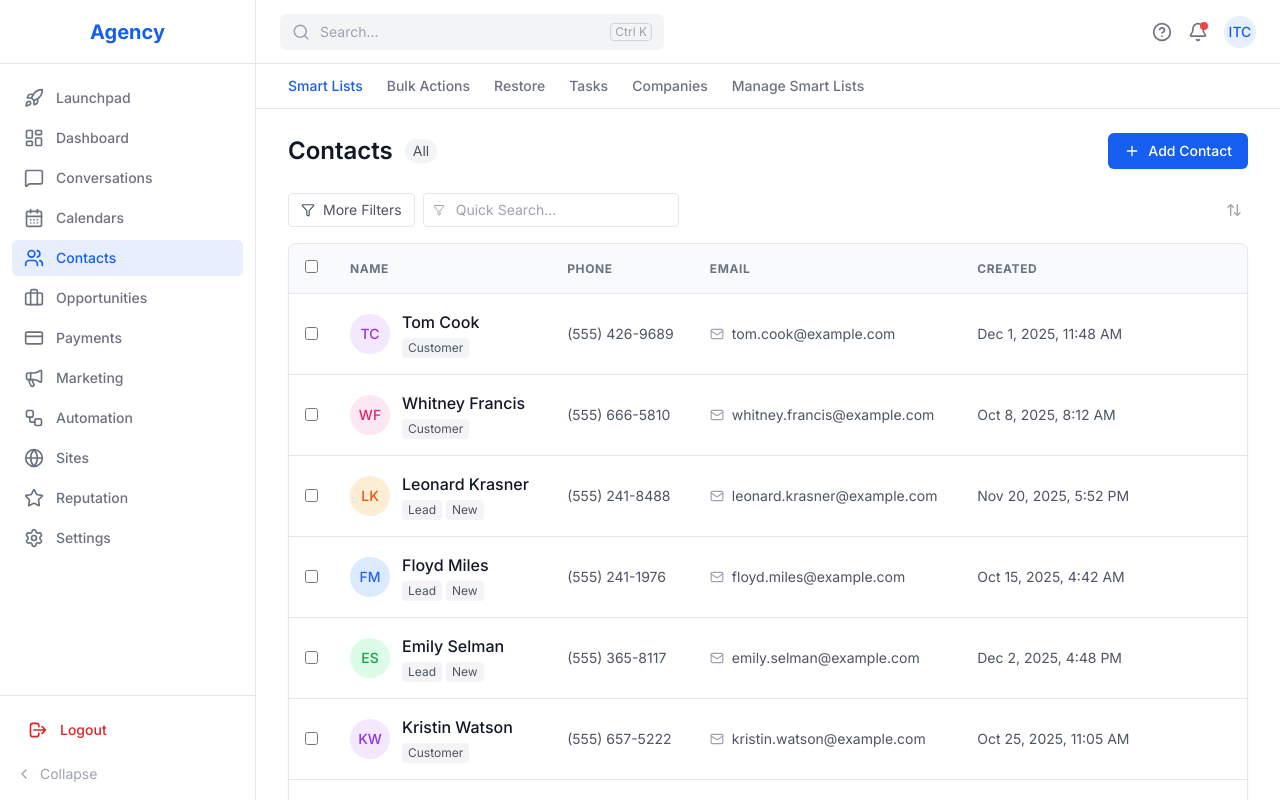
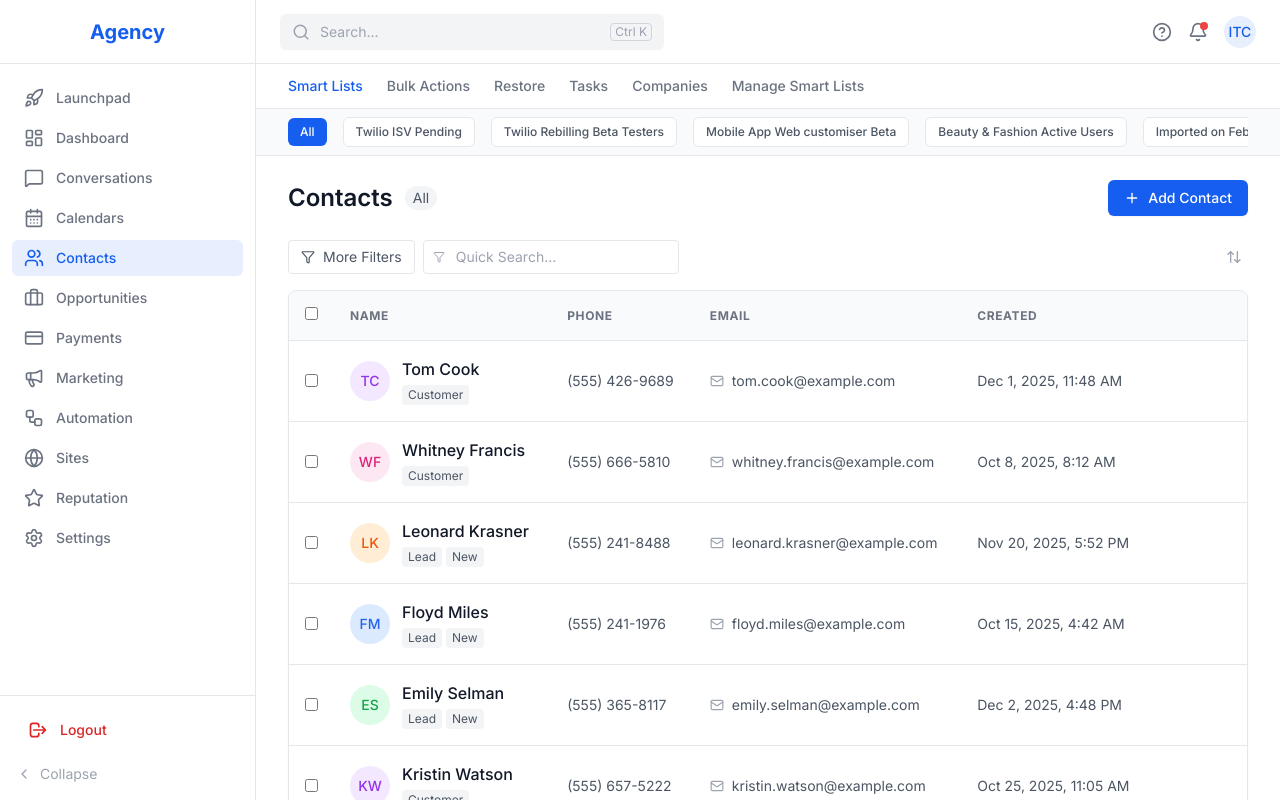
Before and after one commit to itcyanbu/itcyanbu-erp, a React (Vite) app: page / in a window 1280 px wide. Both pictures are taken after a click on the button "Sign In". Built offline with nearby package versions, Linux system fonts and the light colour scheme.

Commit message:
feat: add filter tabs row under contacts smart lists

```diff
--- a/src/components/ContactsPage.tsx
+++ b/src/components/ContactsPage.tsx
@@ -54,6 +54,15 @@ const ContactsPage = () => {
     };
 
     const tabs = ['Smart Lists', 'Bulk Actions', 'Restore', 'Tasks', 'Companies', 'Manage Smart Lists'];
+    const filterTabs = [
+        'All',
+        'Twilio ISV Pending',
+        'Twilio Rebilling Beta Testers',
+        'Mobile App Web customiser Beta',
+        'Beauty & Fashion Active Users',
+        'Imported on Feb 13, 2025'
+    ];
+    const [activeFilter, setActiveFilter] = useState('All');
 
     return (
         <div className="flex-1 flex flex-col h-screen overflow-hidden bg-white">
@@ -73,12 +82,32 @@ const ContactsPage = () => {
                 ))}
             </div>
 
+            {/* Filter Tabs Row - Only show when Smart Lists is active */}
+            {activeTab === 'Smart Lists' && (
+                <div className="border-b border-gray-200 px-8 py-2 bg-gray-50">
+                    <div className="flex items-center gap-4 overflow-x-auto">
+                        {filterTabs.map(filter => (
+                            <button
+                                key={filter}
+                                onClick={() => setActiveFilter(filter)}
+                                className={`text-xs font-medium whitespace-nowrap px-3 py-1.5 rounded-md transition-colors ${activeFilter === filter
+                                    ? 'bg-ghl-blue text-white'
+                                    : 'bg-white text-gray-600 hover:bg-gray-100 border border-gray-200'
+                                    }`}
+                            >
+                                {filter}
+                            </button>
+                        ))}
+                    </div>
+                </div>
+            )}
+
             {/* Action Bar */}
             <div className="px-8 py-6">
                 <div className="flex items-center justify-between mb-6">
                     <h1 className="text-2xl font-semibold text-ghl-text flex items-center gap-3">
                         Contacts
-                        <span className="bg-gray-100 text-gray-600 text-sm py-0.5 px-2 rounded-full font-normal">All</span>
+                        <span className="bg-gray-100 text-gray-600 text-sm py-0.5 px-2 rounded-full font-normal">{activeFilter}</span>
                     </h1>
                     <div className="flex items-center gap-3">
                         <button
```
